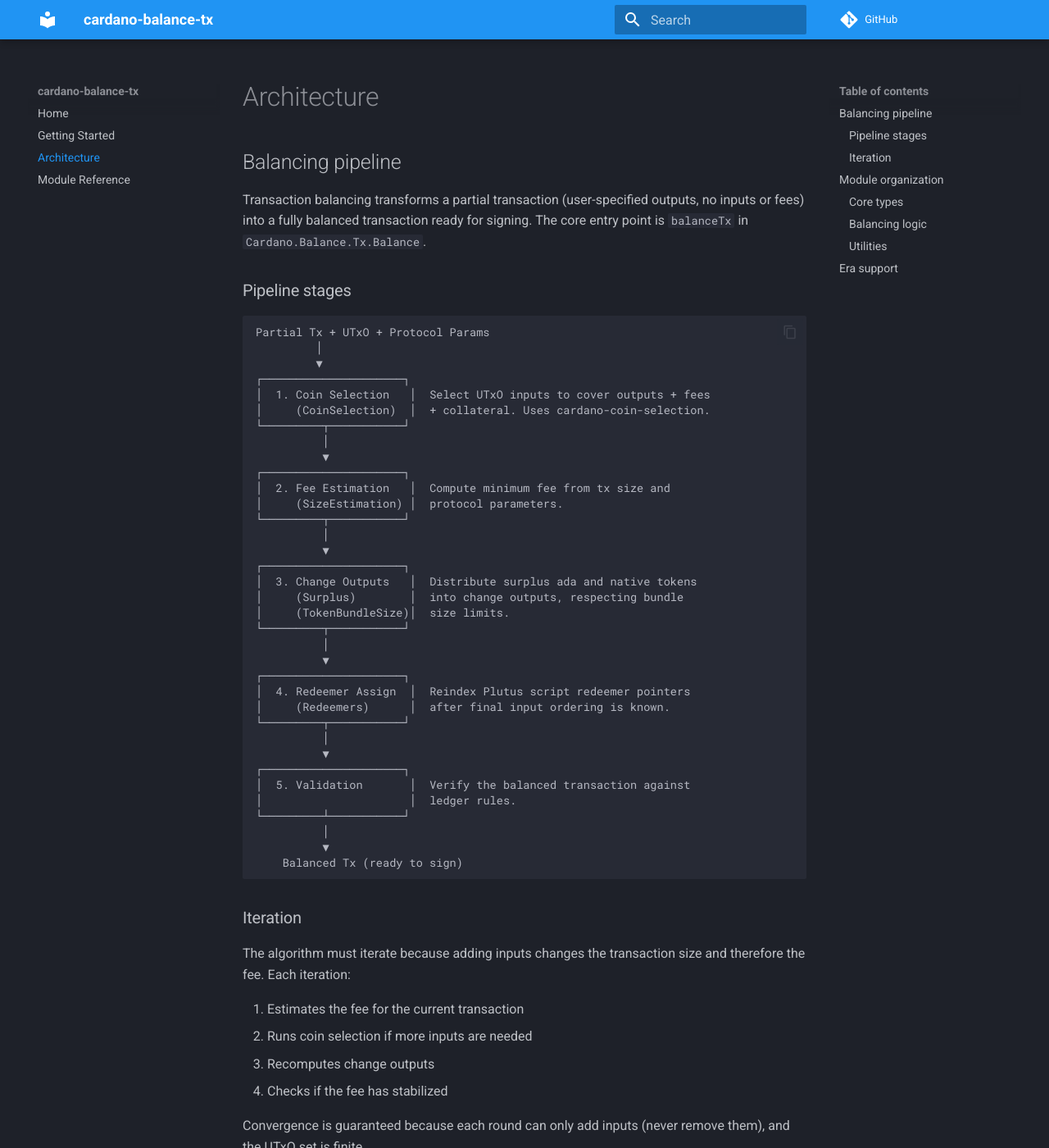
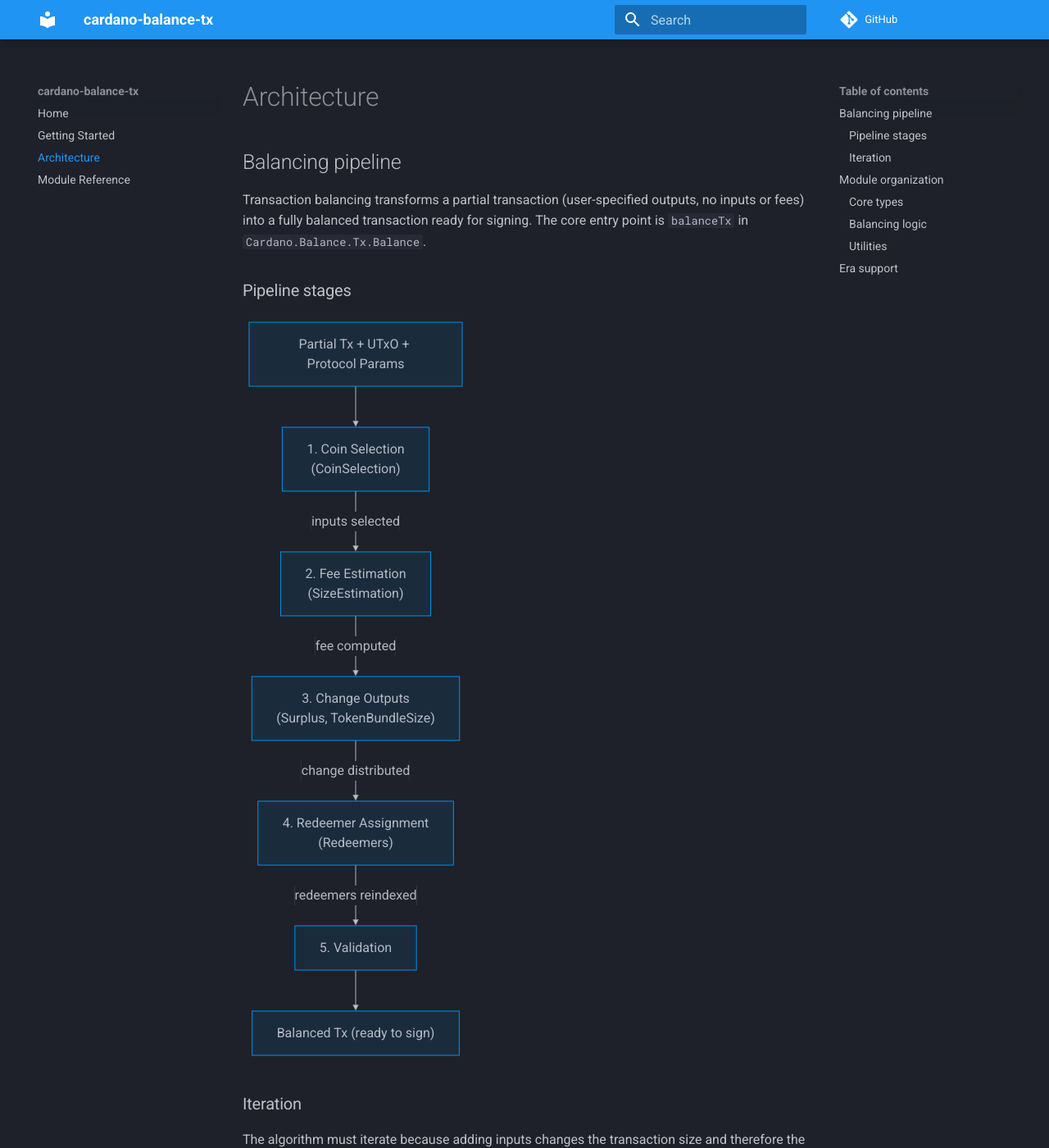
Before and after one commit to cardano-foundation/cardano-balance-transaction, an MkDocs documentation site: the page built from docs/architecture.md, in a window 1280 px wide and 1400 px high. Shown: the whole window at 82% size. Built offline with MkDocs 1.6.1 and Material for MkDocs 9.7.7, drawn with Linux system fonts in a browser that asks for light colours; comment, search, counter and statistics services are not loaded.

Commit message:
docs: replace ASCII diagrams with mermaid flowcharts
Enable pymdownx.superfences mermaid support in mkdocs.yml.
Replace the ASCII pipeline diagram with a mermaid flowchart,
add an iteration loop diagram, a module dependency graph,
and a high-level data flow diagram on the landing page.

````diff
--- a/docs/architecture.md
+++ b/docs/architecture.md
@@ -9,42 +9,19 @@ signing. The core entry point is `balanceTx` in
 
 ### Pipeline stages
 
-```
-Partial Tx + UTxO + Protocol Params
-         │
-         ▼
-┌─────────────────────┐
-│  1. Coin Selection   │  Select UTxO inputs to cover outputs + fees
-│     (CoinSelection)  │  + collateral. Uses cardano-coin-selection.
-└─────────┬───────────┘
-          │
-          ▼
-┌─────────────────────┐
-│  2. Fee Estimation   │  Compute minimum fee from tx size and
-│     (SizeEstimation) │  protocol parameters.
-└─────────┬───────────┘
-          │
-          ▼
-┌─────────────────────┐
-│  3. Change Outputs   │  Distribute surplus ada and native tokens
-│     (Surplus)        │  into change outputs, respecting bundle
-│     (TokenBundleSize)│  size limits.
-└─────────┬───────────┘
-          │
-          ▼
-┌─────────────────────┐
-│  4. Redeemer Assign  │  Reindex Plutus script redeemer pointers
-│     (Redeemers)      │  after final input ordering is known.
-└─────────┬───────────┘
-          │
-          ▼
-┌─────────────────────┐
-│  5. Validation       │  Verify the balanced transaction against
-│                      │  ledger rules.
-└─────────┴───────────┘
-          │
-          ▼
-    Balanced Tx (ready to sign)
+```mermaid
+flowchart TD
+    A["Partial Tx + UTxO + Protocol Params"] --> B
+    B["1. Coin Selection\n(CoinSelection)"]
+    B -- "inputs selected" --> C
+    C["2. Fee Estimation\n(SizeEstimation)"]
+    C -- "fee computed" --> D
+    D["3. Change Outputs\n(Surplus, TokenBundleSize)"]
+    D -- "change distributed" --> E
+    E["4. Redeemer Assignment\n(Redeemers)"]
+    E -- "redeemers reindexed" --> F
+    F["5. Validation"]
+    F --> G["Balanced Tx (ready to sign)"]
 ```
 
 ### Iteration
@@ -59,6 +36,15 @@ transaction size and therefore the fee. Each iteration:
 
 Convergence is guaranteed because each round can only add inputs (never
 remove them), and the UTxO set is finite.
+
+```mermaid
+flowchart TD
+    A["Estimate fee"] --> B["Run coin selection"]
+    B --> C["Recompute change outputs"]
+    C --> D{"Fee stabilized?"}
+    D -- "No" --> A
+    D -- "Yes" --> E["Proceed to validation"]
+```
 
 ## Module organization
 
@@ -92,6 +78,36 @@ The library is organized into three layers:
 - **`UTxOAssumptions`** — assumptions about UTxO script types for size
   estimation
 
+```mermaid
+graph TD
+    subgraph Core["Core types"]
+        Primitive
+        Tx
+        TxWithUTxO
+        Eras
+    end
+    subgraph Balancing["Balancing logic"]
+        Balance
+        CoinSelection["Balance.CoinSelection"]
+        Surplus["Balance.Surplus"]
+        TokenBundleSize["Balance.TokenBundleSize"]
+    end
+    subgraph Utilities
+        SizeEstimation
+        Redeemers
+        Sign
+        TimeTranslation
+        UTxOAssumptions
+    end
+    Balance --> CoinSelection
+    Balance --> Surplus
+    Balance --> TokenBundleSize
+    Balance --> SizeEstimation
+    Balance --> Redeemers
+    Balancing --> Core
+    Utilities --> Core
+```
+
 ## Era support
 
 The library uses a `RecentEra` GADT to support Babbage and Conway. All
--- a/mkdocs.yml
+++ b/mkdocs.yml
@@ -10,6 +10,12 @@ theme:
   features:
     - navigation.sections
     - content.code.copy
+markdown_extensions:
+  - pymdownx.superfences:
+      custom_fences:
+        - name: mermaid
+          class: mermaid
+          format: !!python/name:pymdownx.superfences.fence_code_format
 nav:
   - Home: index.md
   - Getting Started: getting-started.md
````
Also changed, not shown: docs/index.md (+6 -0 lines).
